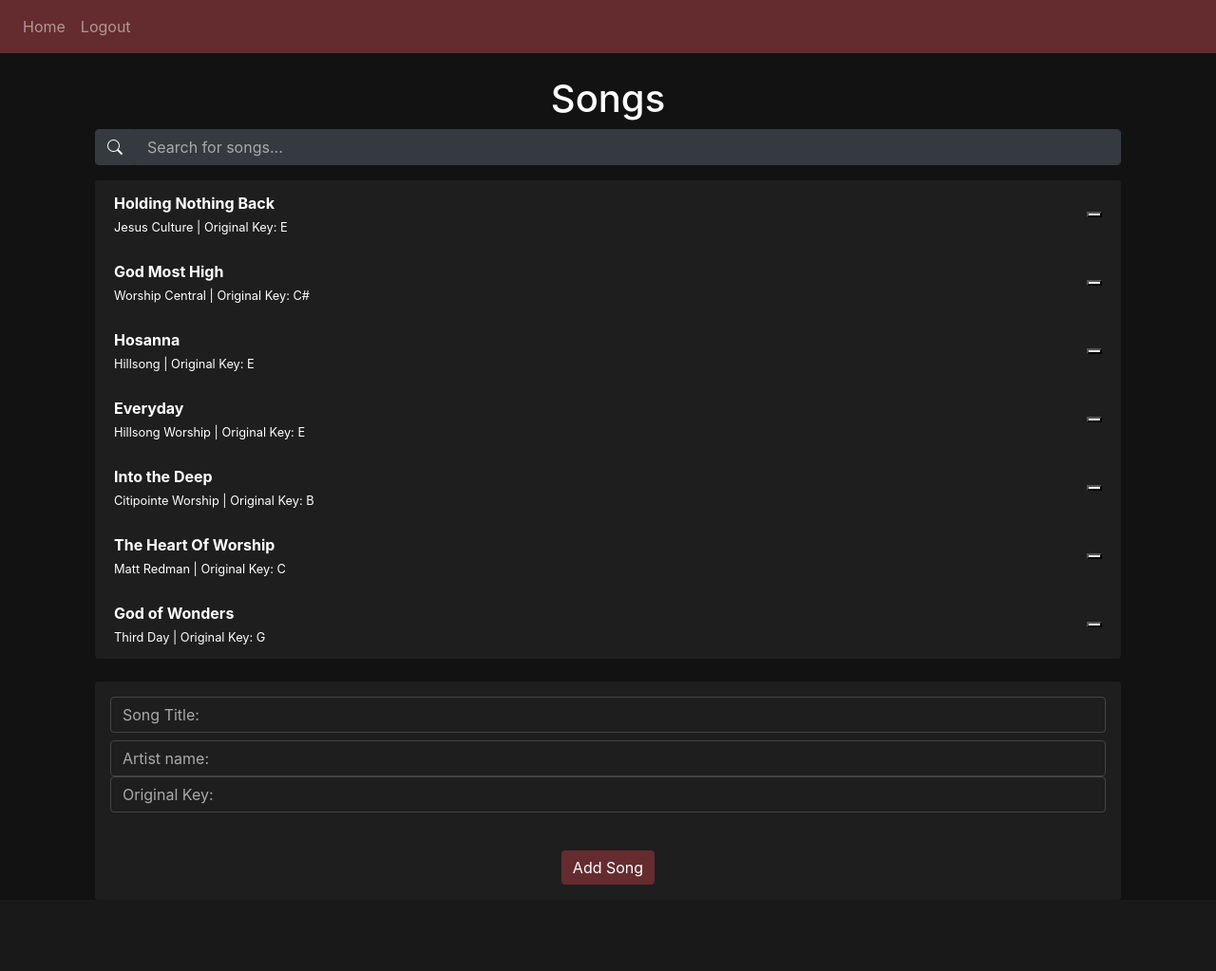
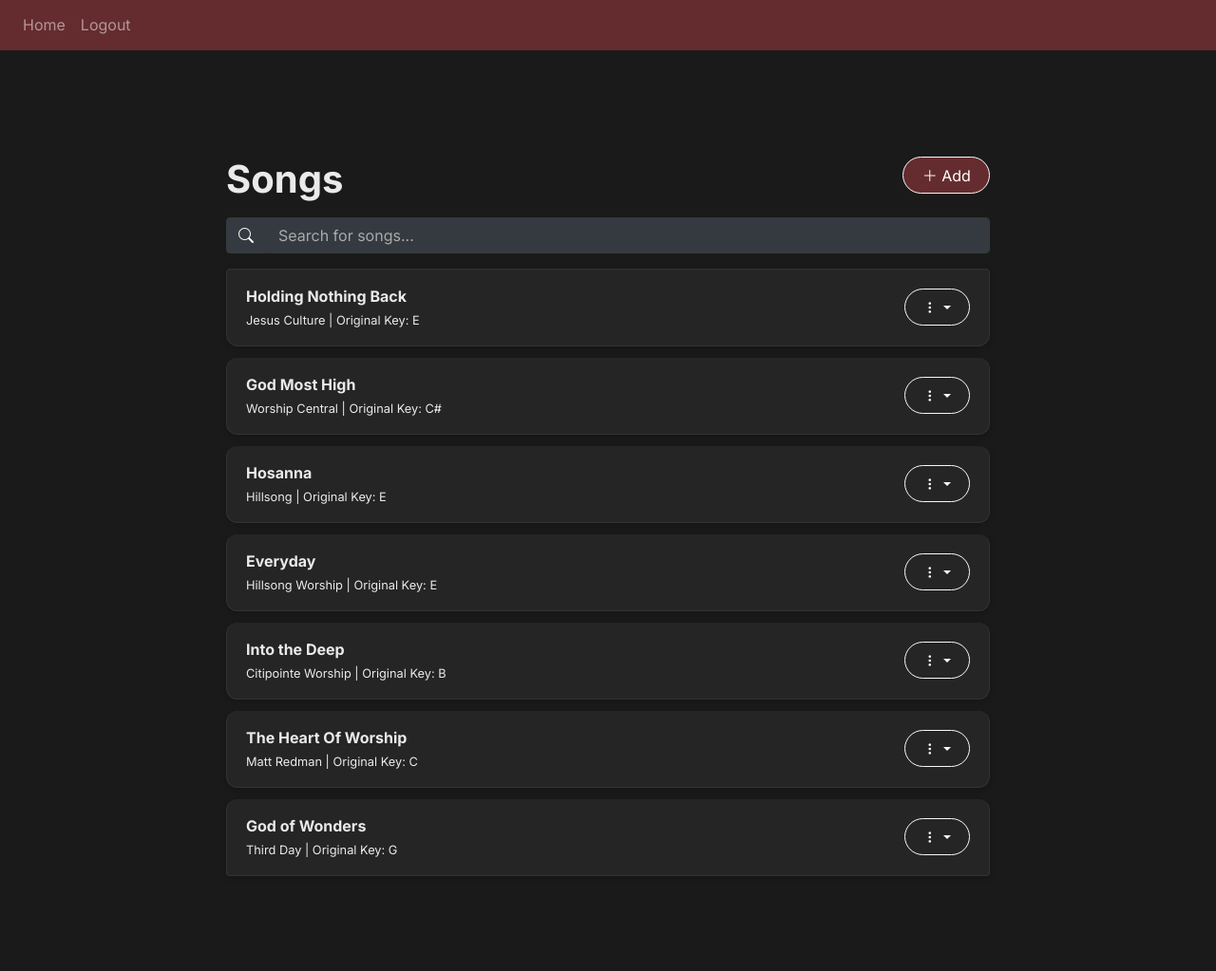
Before and after one commit to andreirg13/Frontline, a Flask app: page / in a window 1280 px wide. Shown: the whole page at 95% size. Before the commit the page ends 932 px from the top, so only its background shows below. Run offline with Flask 3, Linux system fonts and the light colour scheme; a user stored in the database is signed in; some libraries are stand-ins or nearby versions.

Commit message:
Update project

```diff
--- a/website/static/index.js
+++ b/website/static/index.js
@@ -39,4 +39,26 @@ document.addEventListener("DOMContentLoaded", () => {
         });
     });
 
+
+    const mainView = document.getElementById("mainView");
+    const addSongView = document.getElementById("addSongView");
+    const addBtn = document.getElementById("toggleAddBtn");
+    const backBtn = document.getElementById("toggleBackBtn");
+
+    addBtn.addEventListener("click", () => {
+        const addSongForm = document.querySelector('#addSongSection form');
+        if (addSongForm) addSongForm.reset();
+
+        mainView.classList.add("hidden");
+        addSongView.classList.remove("hidden");
+        addSongSection.classList.remove("hidden");
+    });
+
+    backBtn.addEventListener("click", () => {
+        addSongView.classList.remove("visible");
+        setTimeout(() => {
+            addSongView.classList.add("hidden");
+            mainView.classList.remove("hidden");
+        }, 10);
+    });
 });
--- a/website/static/styles.css
+++ b/website/static/styles.css
@@ -1,9 +1,10 @@
 body {
-    background-color: #121212;
-    color: #ffffff;
+    font-family: 'Inter', 'Segoe UI', sans-serif;
+    background-color: #1a1a1a;
+    color: #eaeaea;
 }
 
-.card, .list-group-item, .form-control {
+.card, .form-control {
     background-color: #1e1e1e;
     border: none;
     color: #ffffff
@@ -14,6 +15,20 @@ body {
     color: #aaaaaa;
 
 }
+
+input:focus,
+.btn:hover {
+  box-shadow: 0 0 8px #8a2c2c60;
+  transition: all 0.2s ease-in-out;
+}
+
+
+h1 {
+  font-size: 2.5rem;
+  font-weight: 700;
+  margin-bottom: 1rem;
+}
+
 
 .form-control {
   background-color: #1e1e1e;  /* dark input */
@@ -39,6 +54,9 @@ body {
 
 .navbar {
     background-color: #652C2F !important;
+    padding-top: 0.4rem;
+    padding-bottom: 0.4rem;
+    min-height: 50px;
 }
 
 .input-group .form-control {
@@ -50,6 +68,11 @@ body {
     border-top-right-radius: 0;
     border-bottom-right-radius: 0;
 }
+
+#mainView, #addSongView {
+    transition: opacity 0.3s ease, transform 0.3s ease;
+}
+
 
 .songHeader {
     transition: opacity 0.2s ease, height 0.2s ease, margin 0.2s ease;
@@ -65,3 +88,88 @@ body {
     margin: 0;
     overflow: hidden;
 }
+
+.hidden {
+    display: none !important;
+    opacity: 0;
+    pointer-events: none;
+    transform: translateY(10px);
+}
+
+.visible {
+    display: block !important;
+    opacity: 1;
+    pointer-events: auto;
+    transition: all 0.2s ease;
+}
+
+#toggleAddBtn {
+    background-color: #652C2F;
+    color: white;
+    font-weight: 500;
+    padding: 0.4rem 1.2rem;
+    transition: background-color .2s ease;
+}
+
+#toggleAddBtn:hover {
+    background-color: #8a2c2c;
+}
+
+#toggleBackBtn {
+    background-color: #652C2F;
+    color: white;
+    font-weight: 500;
+    padding: 0.4rem 1.2rem;
+    transition: background-color .2s ease;
+}
+
+#toggleBackBtn:hover {
+    background-color: #8a2c2c;
+}
+
+.container {
+  padding: 2rem 1.5rem;
+  max-width: 900px;
+  margin: auto;
+}
+
+.list-group-item {
+  position: relative;
+  margin-bottom: 0.75rem;
+  border-radius: 12px;
+  padding: 1rem 1.25rem;
+  background-color: #252525;
+  border: 1px solid #333;
+  box-shadow: 0 2px 6px rgba(0, 0, 0, 0.2);
+  transition: transform 0.2s ease;
+}
+
+.list-group-item:hover {
+  transform: scale(1.01);
+  z-index: 10;
+}
+
+
+.btn-outline-light {
+  border-radius: 9999px;
+  font-weight: 600;
+  padding: 0.5rem 1.2rem;
+}
+
+.dropdown-menu {
+  background-color: #1f1f1f;
+  z-index:1000;
+  position: absolute;
+  overflow: visible;
+  border: 1px solid #444;
+  color: #130c0c;
+}
+
+.dropdown-menu .dropdown-item {
+  color: #eee;
+}
+
+.dropdown-menu .dropdown-item:hover {
+  background-color: #333;
+  color: #020101;
+}
--- a/website/templates/base.html
+++ b/website/templates/base.html
@@ -20,6 +20,8 @@
 
 
     <title>{% block title %}Home{% endblock %}</title>
+    <link href="https://fonts.googleapis.com/css2?family=Inter:wght@400;600;700&display=swap" rel="stylesheet">
+
   </head>
   <body>
     <nav class="navbar navbar-expand-lg navbar-dark bg-dark">
@@ -93,3 +95,7 @@
     type="text/javascript"
     src="{{ url_for('static', filename='index.js') }}"
     ></script>
+    <script src="https://cdn.jsdelivr.net/npm/bootstrap@5.3.3/dist/js/bootstrap.bundle.min.js" crossorigin="anonymous"></script>
+
+  </body>
+  </html>
--- a/website/templates/home.html
+++ b/website/templates/home.html
@@ -1,9 +1,12 @@
 {% extends "base.html" %} {% block title %}Home{% endblock %}
 {%block content%}
-<div class="mainContent">
+<div id="mainView">
 <div class="container mt-4 search-mode-container" id="container">
-    <div class="songHeader">
+    <div class="songHeader d-flex justify-content-between align-items-center">
         <h1 class="text-center mt-4">Songs</h1>
+        <button id="toggleAddBtn" class="btn btn-outline-light rounded-pill ms-3">
+            <i class="bi bi-plus-lg"></i> Add
+        </button>
     </div>
 
     <div class="input-group mb-3">
@@ -26,12 +29,28 @@
             <strong>{{ song.title }}</strong><br>
             <small>{{ song.artist }} | Original Key: {{song.og_key }}</small>
             </div>
-            <button type="button" class="btn-close" aria-label="Close" onClick="deleteSong({{song.id }})"></button>
+            <div class="dropdown">
+                 <button class="btn btn-sm btn-outline-light dropdown-toggle" data-bs-toggle="dropdown">
+                    <i class="bi bi-three-dots-vertical"></i>
+                 </button>
+                 <ul class="dropdown-menu dropdown-menu-dark">
+                        <li><a class="dropdown-item" href="#" onclick="deleteSong({{ song.id }})">Delete</a></li>
+                        <li><a class="dropdown-item" href="#">Edit</a></li>
+                        <li><a class="dropdown-item" href="#">Add to Setlist</a></li>
+                 </ul>
+            </div>
+
         </li>
         {%endfor%}
     </ul>
+</div>
+</div>
 
-    <div id="addSongSection">
+<div id="addSongView" class="hidden">
+    <div id="addSongSection" class="hidden">
+        <button id="toggleBackBtn" class="btn btn-outline-light rounded-pill ms-3">
+            <i class="bi bi-arrow-return-left"></i> Back
+        </button>
         <form method="POST" class="card p-3 shadow-sm">
             <div class="mb-2">
                 <input type="text" name="title" class="form-control" placeholder="Song Title:" />
@@ -40,7 +59,7 @@
                 <input type="text" name="artist" class="form-control" placeholder="Artist name:" />
             </div>
             <div class="mb-3">
-                <input type="text" name="og_key" class="form-control" placeholder="Original Key:" />
+                    <input type="text" name="og_key" class="form-control" placeholder="Original Key:" />
             </div>
             <br />
             <div class="text-center">
@@ -49,6 +68,7 @@
         </form>
     </div>
 </div>
-</div>
+
+
 
 {%endblock%}
--- a/website/views.py
+++ b/website/views.py
@@ -1,4 +1,4 @@
-from flask import Blueprint, render_template, request, flash, jsonify
+from flask import Blueprint, render_template, request, flash, jsonify, redirect, url_for
 from sqlalchemy import func
 from flask_login import  login_required, current_user
 from .models import Song
@@ -23,8 +23,10 @@ def home():
 
         if not title or len(title) < 1:
             flash('Song title is too short!', category ='error')
+            return redirect(url_for('views.home'))
         if og_key not in music_keys:
             flash('Not a possible key!', category="error")
+            return redirect(url_for('views.home'))
         #Check if song is already added by the SAME artist
         existing_song = Song.query.filter(
             func.lower(Song.title) == title.lower(),
```
Also changed, not shown: instance/database.db.
